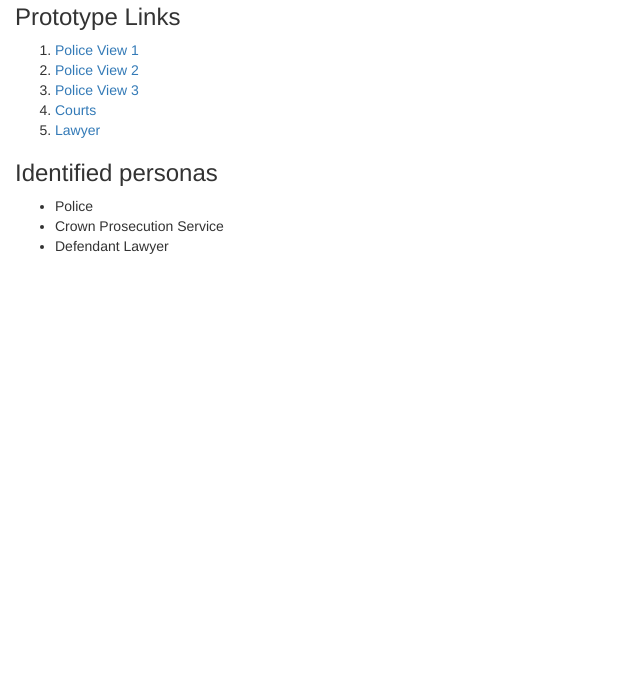
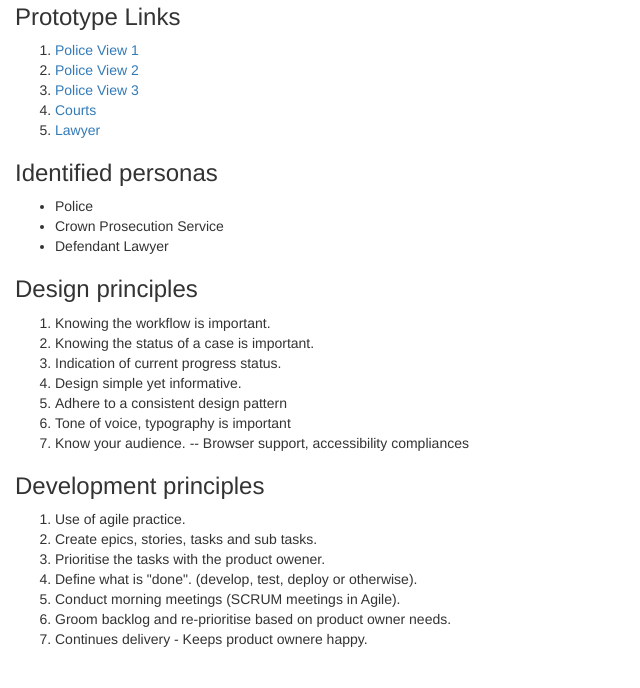
Before and after one commit to WebKolla/moj, a plain HTML site: page index.html in a window 1280 px wide. Shown: the part 112-800 px from the top of the page, without its empty margins (0-640 px from the left). Drawn offline with Linux system fonts and the light colour scheme.

Commit message:
Chin Perera :  Added more content

```diff
--- a/index.html
+++ b/index.html
@@ -22,9 +22,6 @@
 			<ul class="breadcrumb">
 				<li>
 					<a href="/">Home</a> <span class="divider"></span>
-				</li>
-				<li>
-					<a href="#">Case Details</a> <span class="divider"></span>
 				</li>
 				<li class="active">
 				</li>
@@ -56,6 +53,26 @@
         <li>Crown Prosecution Service</li>
         <li>Defendant Lawyer</li>
       </ul>
+      <h3> Design principles</h3>
+      <ol>
+        <li> Knowing the workflow is important. </li>
+        <li> Knowing the status of a case is important.</li>
+        <li> Indication of current progress status. </li>
+        <li> Design simple yet informative. </li>
+        <li> Adhere to a consistent design pattern </li>
+        <li> Tone of voice, typography is important </li>
+        <li> Know your audience. -- Browser support, accessibility compliances </li>
+      </ol>
+      <h3> Development principles</h3>
+      <ol>
+        <li>Use of agile practice.</li>
+        <li>Create epics, stories, tasks and sub tasks.</li>
+        <li>Prioritise the tasks with the product owener.</li>
+        <li>Define what is "done". (develop, test, deploy or otherwise).</li>
+        <li>Conduct morning meetings (SCRUM meetings in Agile).</li>
+        <li>Groom backlog and re-prioritise based on product owner needs. </li>
+        <li>Continues delivery - Keeps product ownere happy.</li>
+      </ol>
 		</div>
 	</div>
 </div>
```
